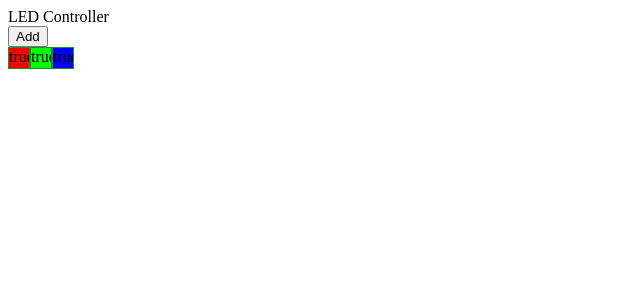
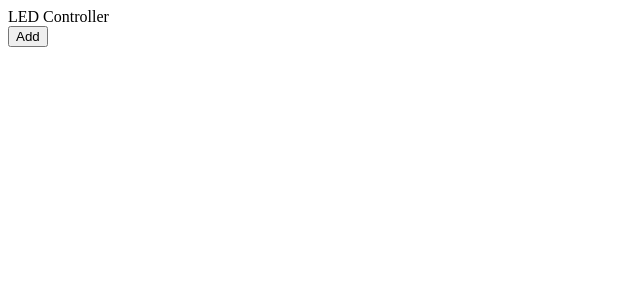
Before and after one commit to MoYapro/ledController, an Angular app in the folder ledWebController/: page / in a window 1280 px wide. Shown: the top 300 px of the page, without its empty margins (0-640 px from the left). Built offline with nearby package versions, Linux system fonts and the light colour scheme.

Commit message:
move calculation of new data from dataService to ledComponent

```diff
--- a/ledWebController/src/app/app.component.html
+++ b/ledWebController/src/app/app.component.html
@@ -1,3 +1,3 @@
 <div class="title">LED Controller</div>
 <app-strip [status]="dataService.getStatus() | async "
-(valueChange)="dataService.add($event)"></app-strip>
+(valueChange)="dataService.updateLeds($event)"></app-strip>
--- a/ledWebController/src/app/model/led-strip-status.ts
+++ b/ledWebController/src/app/model/led-strip-status.ts
@@ -1,7 +1,7 @@
 import {Led} from './led';
 
 export interface LedStripStatus {
-  leds: Array<Led>;
+  leds: IterableIterator<Led>;
   active: boolean;
   size: number;
 }
--- a/ledWebController/src/app/net/data.service.ts
+++ b/ledWebController/src/app/net/data.service.ts
@@ -19,7 +19,7 @@ export class DataService {
       {active: true, color: {name: 'red', red: 255, green: 0, blue: 0}},
       {active: true, color: {name: 'green', red: 0, green: 255, blue: 0}},
       {active: true, color: {name: 'blue', red: 0, green: 0, blue: 255}}
-    ]
+    ].values()
   };
 
   getStatus(): Observable<LedStripStatus> {
@@ -49,16 +49,8 @@ export class DataService {
     return Observable.throw(error || 'Socket.io server error');
   }
 
-  add($event: any): void {
-    this.data.leds.push({active: true, color: {name: 'random', red: this.random(255), green: this.random(255), blue: this.random(255)}});
+  updateLeds(newStatus: LedStripStatus): void {
+    this.data.leds = newStatus.leds;
   }
 
-  /**
-   * create a random number between 0 and (including) given value
-   * @param number
-   * @private
-   */
-  private random(number: number): number {
-    return Math.round(Math.random() * number);
-  }
 }
--- a/ledWebController/src/app/strip/strip.component.ts
+++ b/ledWebController/src/app/strip/strip.component.ts
@@ -1,5 +1,6 @@
 import {Component, Input, OnInit, Output, EventEmitter} from '@angular/core';
 import {LedStripStatus} from '../model/led-strip-status';
+import {Led} from '../model/led';
 @Component({
   selector: 'app-strip',
   templateUrl: './strip.component.html',
@@ -12,12 +13,23 @@ export class StripComponent implements OnInit {
 
   @Input() status: LedStripStatus;
 
-  @Output() valueChange = new EventEmitter();
+  @Output() valueChange = new EventEmitter<LedStripStatus>();
 
   ngOnInit(): void {
   }
 
+  /**
+   * create a random number between 0 and (including) given value
+   * @param max
+   * @private
+   */
+  private random(max: number): number {
+    return Math.round(Math.random() * max);
+  }
+
   addLed(): void { // You can give any function name
-    this.valueChange.emit();
+    const random: Led = {active: true, color: {name: 'random', red: this.random(255), green: this.random(255), blue: this.random(255)}};
+    const newLedStatus = [...this.status.leds, random].values();
+    this.valueChange.emit({active: this.status.active, size: this.status.size + 1, leds: newLedStatus});
   }
 }
```
